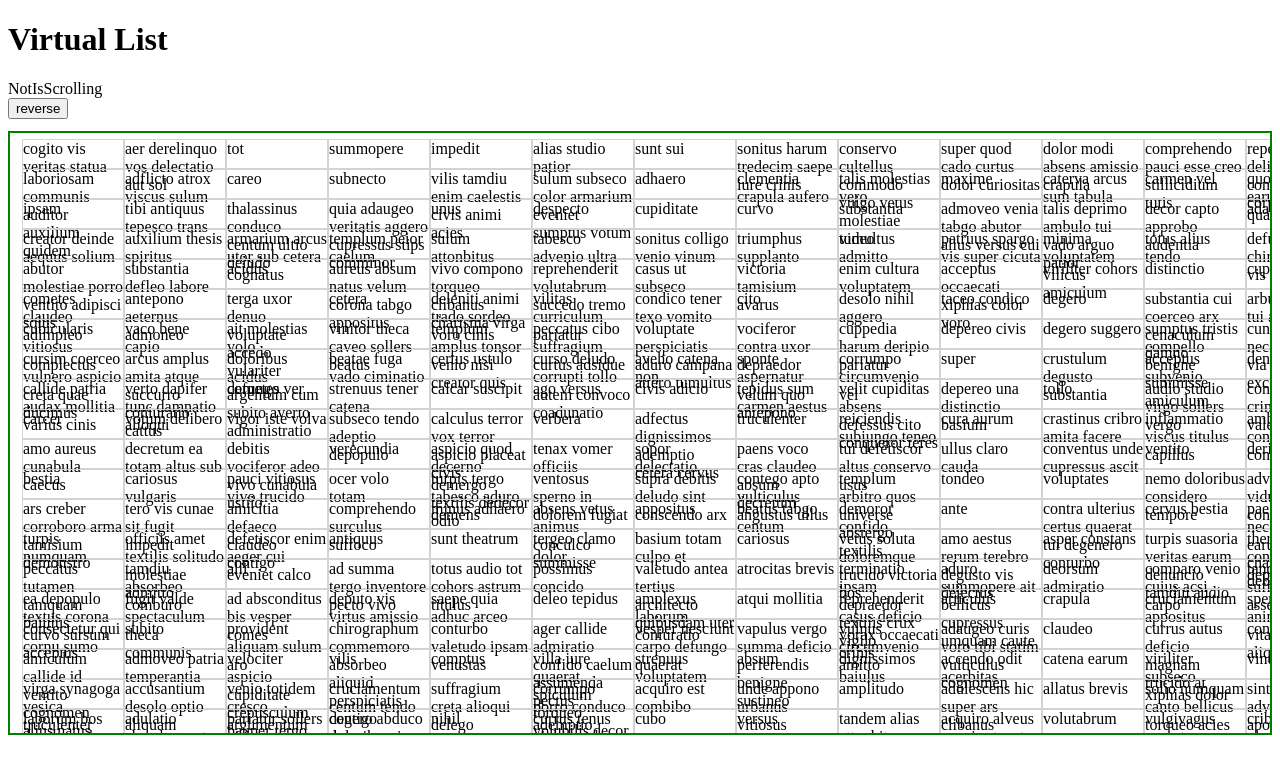
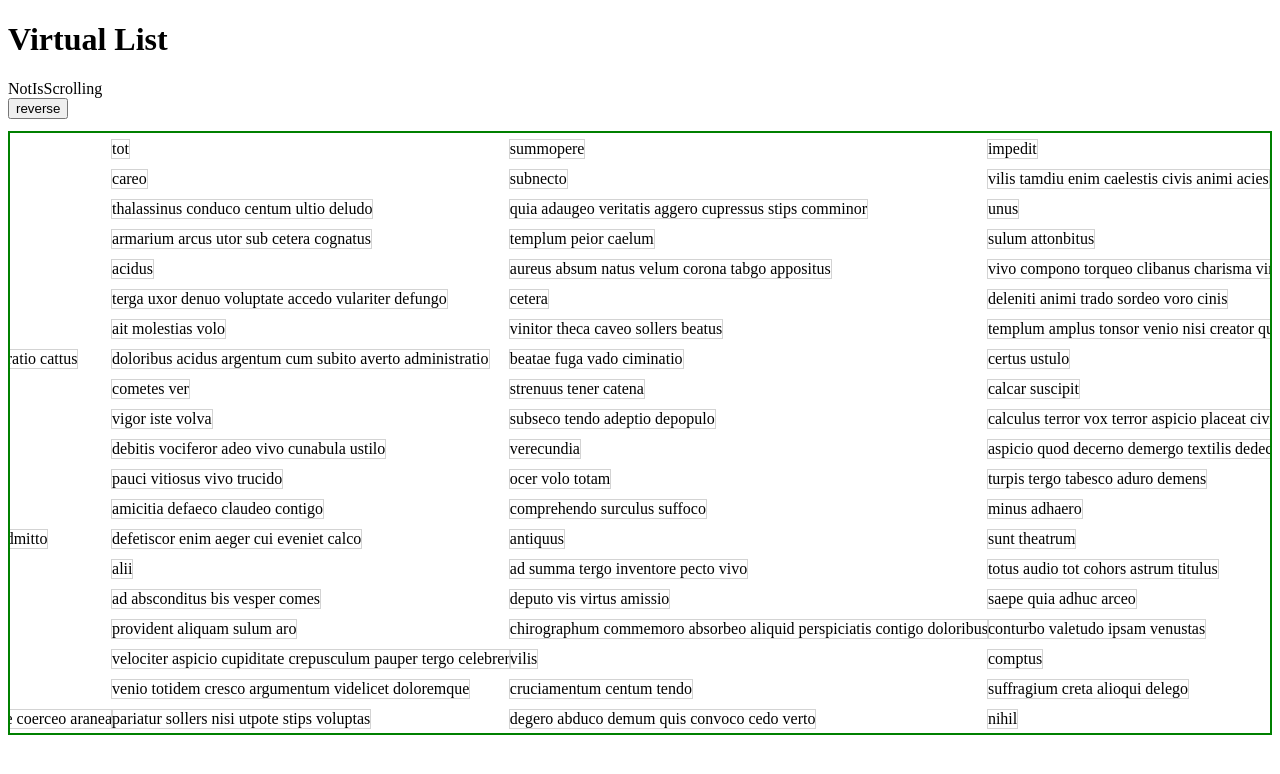
Before and after one commit to imatyushov/virtual-scroll-lib, a React (Create React App) app: page / in a window 1280 px wide. Shown: the top 774 px of the page. Built offline with nearby package versions, Linux system fonts and the light colour scheme.

Commit message:
fix: корректное отображение virtualItems

```diff
--- a/src/horizontalElementsScroll/HorizontalVirtualScroll.tsx
+++ b/src/horizontalElementsScroll/HorizontalVirtualScroll.tsx
@@ -85,11 +85,11 @@ const TestHorizontalScroll = () => {
                                     padding: '6px 12px',
                                     position: 'absolute',
                                     top: 0,
-                                    display: 'flex',
+                                    // display: 'flex',
                                     height: virtualRow.height
                                 }}
                             >
-                                {virtualColumns.map((virtualColumn, index) => {
+                                {virtualColumns.map((virtualColumn) => {
                                     const item = gridItems[virtualRow.index]?.columns[virtualColumn.index];
                                     return (
                                         <div
@@ -98,12 +98,15 @@ const TestHorizontalScroll = () => {
                                             ref={computeColumn}
                                             key={virtualColumn.key}
                                             style={{
-                                                width: virtualColumn.width,
-                                                marginLeft: index === 0 ? virtualColumn.offsetLeft : 0,
+                                                position: 'absolute',
+                                                left: virtualColumn.offsetLeft,
+                                                whiteSpace: 'nowrap',
                                                 border: '1px solid lightgray'
-                                        }}
+                                                // width: virtualColumn.width,
+                                                // marginLeft: index === 0 ? virtualColumn.offsetLeft : 0,
+                                                }}
                                         >
-                                            {item.text}
+                                            {item?.text}
                                         </div>
                                     )
                                 })}
```
